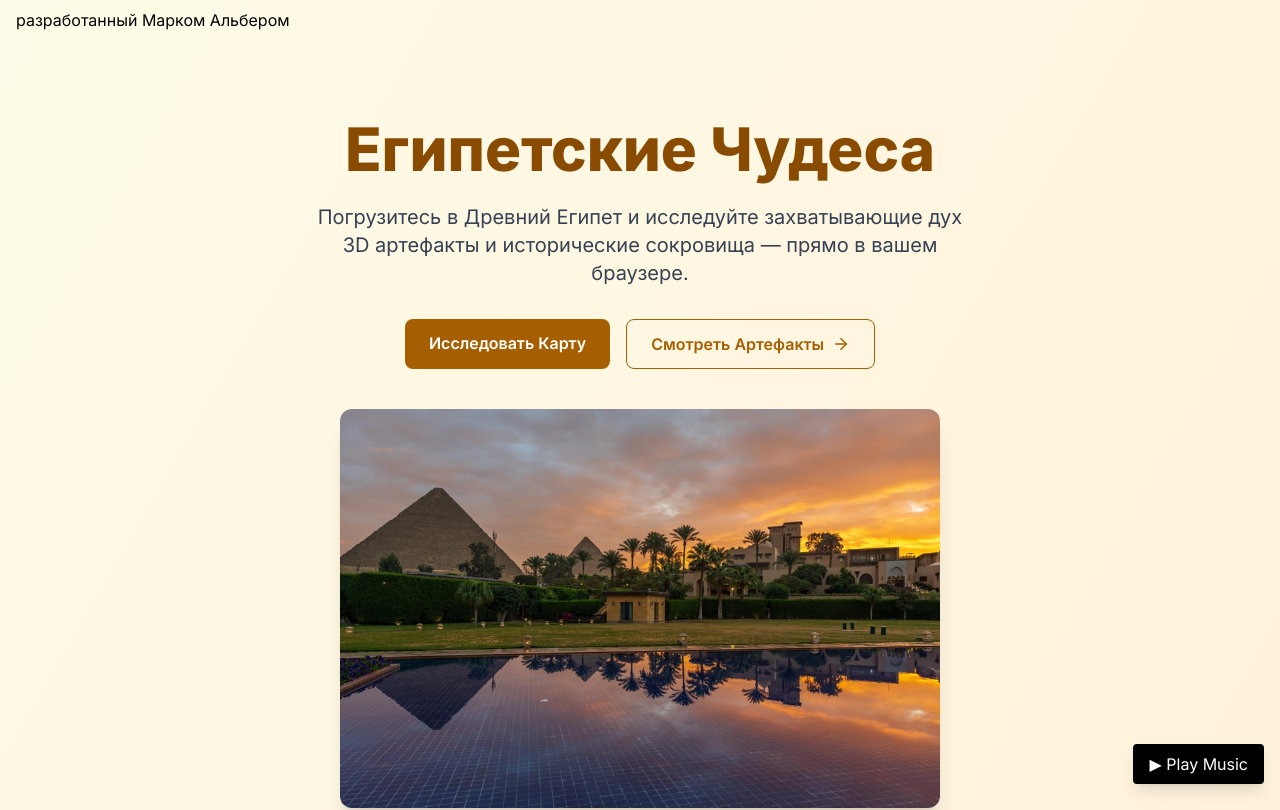
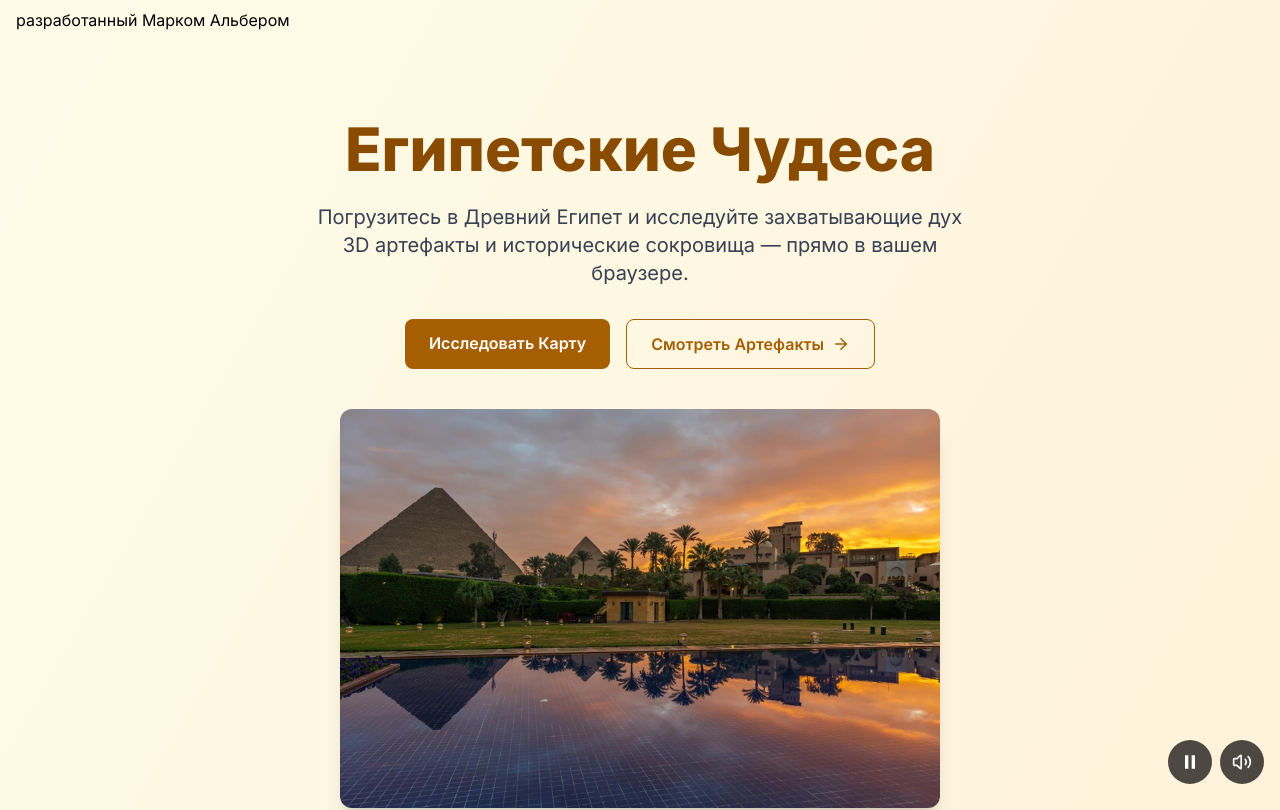
Before and after one commit to lionzak/egyptian-marvels, a Next.js app: page / in a window 1280 px wide. Shown: the top 810 px of the page. Built offline with nearby package versions, Linux system fonts and the light colour scheme.

Commit message:
added sound effects

```diff
--- a/components/GlobalAudioPlayer.tsx
+++ b/components/GlobalAudioPlayer.tsx
@@ -1,47 +1,110 @@
 'use client'
-    import {useRef, useState } from 'react'
 
-    const GlobalAudioPlayer = () => {
+import { useEffect, useRef, useState } from 'react'
+import { Volume2, VolumeX } from 'lucide-react'
+
+export default function GlobalAudioPlayer() {
   const audioRef = useRef<HTMLAudioElement>(null)
   const [isPlaying, setIsPlaying] = useState(false)
+  const [isMuted, setIsMuted] = useState(false)
+  const invisibleButtonRef = useRef<HTMLButtonElement>(null)
 
-    const handlePlay = () => {
-        const audio = audioRef.current
-        if (audio) {
-            audio.volume = 0.3
-        audio
-            .play()
-            .then(() => {
+  // Auto-play function
+  const autoPlay = async () => {
+    if (audioRef.current) {
+      try {
+        await audioRef.current.play()
         setIsPlaying(true)
-            console.log('🎵 Playing music')
-            })
-            .catch((e) => {
-            console.warn('🚫 Autoplay blocked:', e)
-            })
+      } catch (error) {
+        console.log('Auto-play was prevented by browser:', error)
+        // If auto-play fails, we can show a play button or handle it differently
+      }
+    }
+  }
+
+  // Trigger auto-play on component mount
+  useEffect(() => {
+    // Small delay to ensure the component is fully mounted
+    const timer = setTimeout(() => {
+      if (invisibleButtonRef.current) {
+        invisibleButtonRef.current.click()
+      }
+    }, 100)
+
+    return () => clearTimeout(timer)
+  }, [])
+
+  const togglePlay = async () => {
+    if (audioRef.current) {
+        audioRef.current.volume = 0.3
+      if (isPlaying) {
+        audioRef.current.pause()
+        setIsPlaying(false)
+      } else {
+        try {
+          await audioRef.current.play()
+          setIsPlaying(true)
+        } catch (error) {
+          console.log('Play was prevented:', error)
+        }
+      }
+    }
+  }
+
+  const toggleMute = () => {
+    if (audioRef.current) {
+      audioRef.current.muted = !audioRef.current.muted
+      setIsMuted(!isMuted)
     }
   }
 
   return (
     <>
+      {/* Audio element */}
       <audio
         ref={audioRef}
-            src="/music/audio.mp3"
+        src="/music/audio.mp3" // Replace with your audio file path
         loop
         preload="auto"
-            className="hidden"
+        onEnded={() => setIsPlaying(false)}
+        onPlay={() => setIsPlaying(true)}
+        onPause={() => setIsPlaying(false)}
       />
 
-        {/* Play Button */}
-        {!isPlaying && (
+      {/* Invisible button for auto-trigger */}
       <button
-            onClick={handlePlay}
-            className="fixed bottom-4 right-4 bg-black text-white px-4 py-2 rounded shadow-lg z-50"
+        ref={invisibleButtonRef}
+        onClick={autoPlay}
+        style={{ display: 'none' }}
+        aria-hidden="true"
+      />
+
+      {/* Visible music controls - positioned fixed */}
+      <div className="fixed bottom-4 right-4 z-50 flex gap-2">
+        <button
+          onClick={togglePlay}
+          className="bg-black/70 hover:bg-black/90 text-white p-3 rounded-full transition-colors duration-200 backdrop-blur-sm"
+          aria-label={isPlaying ? 'Pause music' : 'Play music'}
         >
-            ▶ Play Music
+          {isPlaying ? (
+            <svg width="20" height="20" viewBox="0 0 24 24" fill="currentColor">
+              <path d="M6 4h4v16H6V4zm8 0h4v16h-4V4z"/>
+            </svg>
+          ) : (
+            <svg width="20" height="20" viewBox="0 0 24 24" fill="currentColor">
+              <path d="M8 5v14l11-7z"/>
+            </svg>
+          )}
         </button>
-        )}
+
+        <button
+          onClick={toggleMute}
+          className="bg-black/70 hover:bg-black/90 text-white p-3 rounded-full transition-colors duration-200 backdrop-blur-sm"
+          aria-label={isMuted ? 'Unmute music' : 'Mute music'}
+        >
+          {isMuted ? <VolumeX size={20} /> : <Volume2 size={20} />}
+        </button>
+      </div>
     </>
   )
 }
-
-    export default GlobalAudioPlayer
```
Also changed, not shown: app/layout.tsx (+3 -5 lines). Lines whose indentation alone changed are shown as unchanged.
